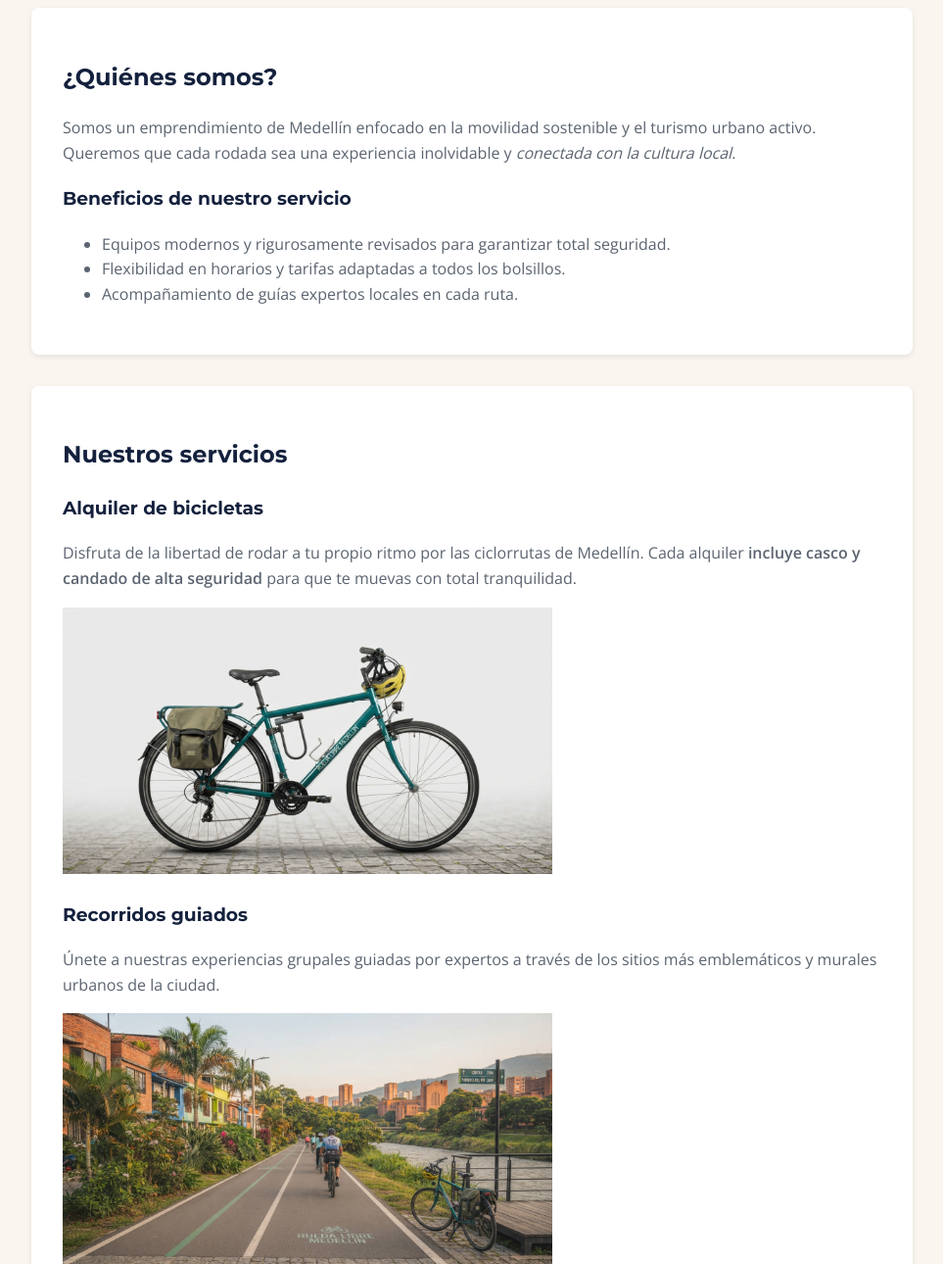
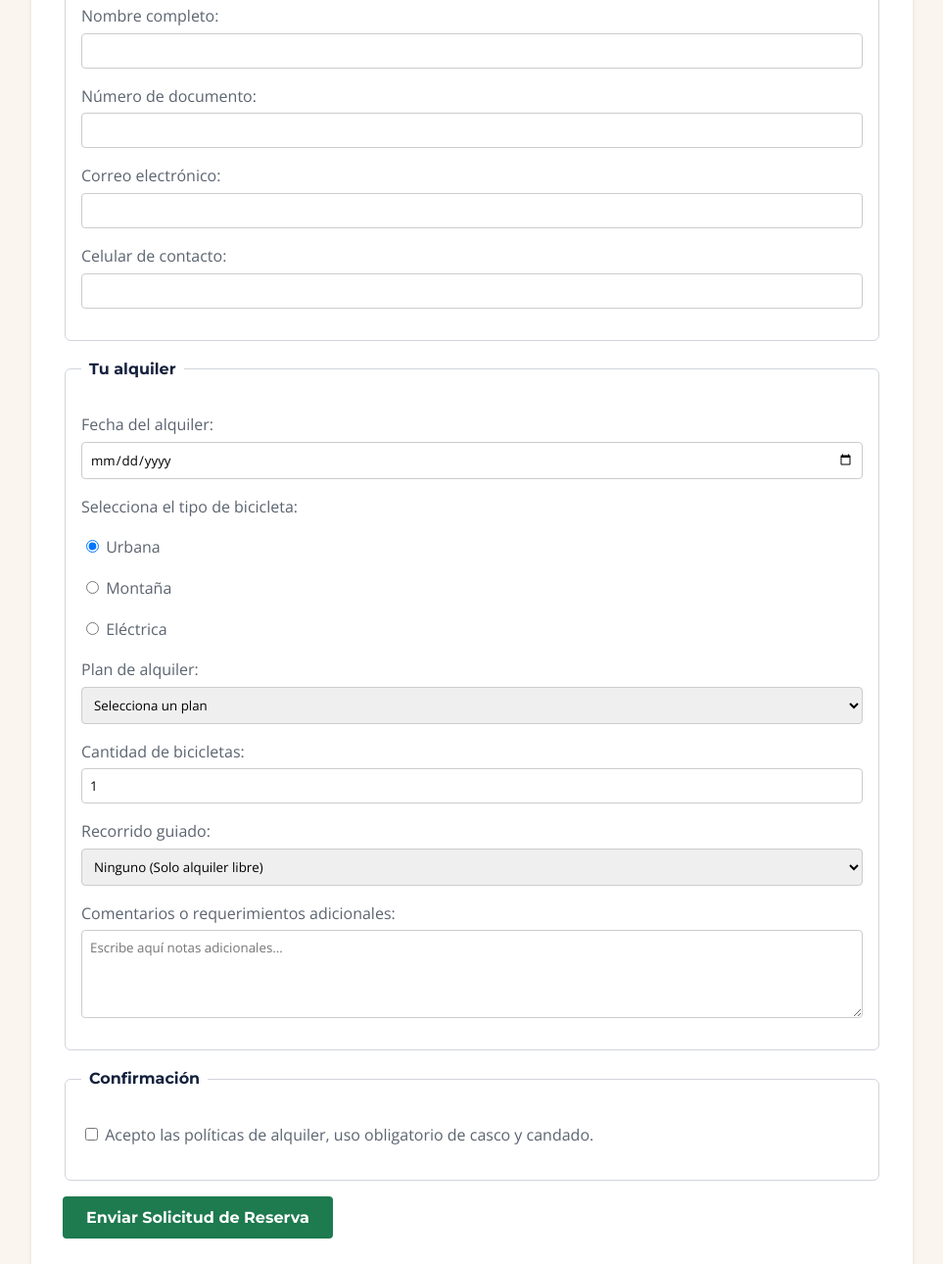
Before and after one commit to elveromero/rueda-libre, a plain HTML site: page index.html in a window 1280 px wide. Shown: the part 829-2119 px from the top of the page at 98% size, without its empty margins (158-1121 px from the left). Drawn offline with nearby package versions, Linux system fonts and the light colour scheme.

Commit message:
feat: implementa formulario de reservas completo en reservas.html con fieldsets y controles semanticos

```diff
--- a/index.html
+++ b/index.html
@@ -1,99 +1,161 @@
-<!DOCTYPE html>
+<<!DOCTYPE html>
 <html lang="es">
 <head>
     <meta charset="UTF-8">
     <meta name="viewport" content="width=device-width, initial-scale=1.0">
-    <meta name="description" content="Rueda Libre ofrece servicios de alquiler de bicicletas y recorridos guiados por la ciudad de Medellín.">
-    <title>Inicio | Rueda Libre Medellín</title>
-    <!-- Google Fonts Preconnect y Enlaces -->
+    <meta name="description" content="Completa tu reserva de bicicletas o recorridos guiados en Rueda Libre Medellín.">
+    <title>Reservas y Alquiler | Rueda Libre Medellín</title>
+    <!-- Google Fonts -->
     <link rel="preconnect" href="https://fonts.googleapis.com">
     <link rel="preconnect" href="https://fonts.gstatic.com" crossorigin>
     <link href="https://fonts.googleapis.com/css2?family=Montserrat:wght@700&family=Open+Sans:wght@400;600&display=swap" rel="stylesheet">
     <!-- Hoja de estilos externa -->
-    <link rel="stylesheet" href="css/style.css">
+    <link rel="stylesheet" href="../css/style.css">
 </head>
 <body>
 
-    <!-- Encabezado con marca y navegación principal -->
+    <!-- Encabezado y Navegación Principal -->
     <header>
-        <img src="img/logo.jpeg" alt="Logo oficial de Rueda Libre" width="160">
+        <a href="../index.html">
+            <img src="../img/logo.jpeg" alt="Logo oficial de Rueda Libre Medellín" width="160">
+        </a>
         <h1>Rueda Libre</h1>
+        <p>Sistema de Reservas en Línea</p>
+
         <nav>
-            <ul>
-                <li><a href="index.html" class="activo">Inicio</a></li>
-                <li><a href="paginas/tarifas.html">Tarifas y rutas</a></li>
-                <li><a href="paginas/reservas.html">Reservas</a></li>
+            <ul id="menu">
+                <li><a href="../index.html">Inicio</a></li>
+                <li><a href="/paginas/tarifas.html">Tarifas y rutas</a></li>
+                <li><a href="/paginas/reservas.html" class="activo">Reservas</a></li>
             </ul>
         </nav>
     </header>
 
-    <!-- Contenido principal de la página -->
     <main>
-        <p>¡Te damos la bienvenida a Rueda Libre! Explora la ciudad sobre dos ruedas de forma segura y sostenible. Si deseas ubicarnos, ve a la sección <a href="#encuentranos">Encuéntranos</a> o realiza una <a href="paginas/reservas.html">Reservar ahora</a>.</p>
-
-        <p>
-            <img src="img/ciclists.jpeg" alt="Logo de Rueda Libre" width="700">
-        </p>
-
-        <!-- Bloque temático 1: ¿Quiénes somos? -->
+        <!-- Sección de introducción -->
         <section>
-            <h2>¿Quiénes somos?</h2>
-            <p>Somos un emprendimiento de Medellín enfocado en la movilidad sostenible y el turismo urbano activo. Queremos que cada rodada sea una experiencia inolvidable y <em>conectada con la cultura local</em>.</p>
-
-            <h3>Beneficios de nuestro servicio</h3>
-            <ul>
-                <li>Equipos modernos y rigurosamente revisados para garantizar total seguridad.</li>
-                <li>Flexibilidad en horarios y tarifas adaptadas a todos los bolsillos.</li>
-                <li>Acompañamiento de guías expertos locales en cada ruta.</li>
-            </ul>
+            <h2>Reserva tu bicicleta</h2>
+            <p>Evitemos errores y esperas. Completa el siguiente formulario oficial para asegurar tu equipo y tu cupo en nuestros recorridos guiados.</p>
         </section>
 
-        <!-- Bloque temático 2: Nuestros servicios (con artículos independientes) -->
+        <!-- Sección del Formulario de Reserva -->
         <section>
-            <h2>Nuestros servicios</h2>
+            <h2>Formulario de reserva</h2>
+            <form action="#" method="post">
 
-            <article>
-                <h3>Alquiler de bicicletas</h3>
-                <p>Disfruta de la libertad de rodar a tu propio ritmo por las ciclorrutas de Medellín. Cada alquiler <strong>incluye casco y candado de alta seguridad</strong> para que te muevas con total tranquilidad.</p>
+                <!-- Grupo 1: Tus datos -->
+                <fieldset>
+                    <legend>Tus datos</legend>
+
+                    <p>
+                        <label for="nombre">Nombre completo:</label>
+                        <input type="text" id="nombre" name="nombre" required>
+                    </p>
+
+                    <p>
+                        <label for="documento">Número de documento:</label>
+                        <input type="text" id="documento" name="documento" required>
+                    </p>
+
+                    <p>
+                        <label for="correo">Correo electrónico:</label>
+                        <input type="email" id="correo" name="correo" required>
+                    </p>
+
+                    <p>
+                        <label for="celular">Celular de contacto:</label>
+                        <input type="tel" id="celular" name="celular" required>
+                    </p>
+                </fieldset>
+
+                <!-- Grupo 2: Tu alquiler -->
+                <fieldset>
+                    <legend>Tu alquiler</legend>
+
+                    <p>
+                        <label for="fecha-alquiler">Fecha del alquiler:</label>
+                        <input type="date" id="fecha-alquiler" name="fecha_alquiler" required>
+                    </p>
+
+                    <p>Selecciona el tipo de bicicleta:</p>
+                    <p>
+                        <input type="radio" id="bike-urbana" name="tipo_bicicleta" value="urbana" checked>
+                        <label for="bike-urbana">Urbana</label>
+                    </p>
+                    <p>
+                        <input type="radio" id="bike-montana" name="tipo_bicicleta" value="montana">
+                        <label for="bike-montana">Montaña</label>
+                    </p>
+                    <p>
+                        <input type="radio" id="bike-electrica" name="tipo_bicicleta" value="electrica">
+                        <label for="bike-electrica">Eléctrica</label>
+                    </p>
+
+                    <p>
+                        <label for="plan-alquiler">Plan de alquiler:</label>
+                        <select id="plan-alquiler" name="plan_alquiler" required>
+                            <option value="" disabled selected>Selecciona un plan</option>
+                            <option value="1-hora">1 hora</option>
+                            <option value="medio-dia">Medio día (4 horas)</option>
+                            <option value="dia-completo">Día completo (8 horas)</option>
+                        </select>
+                    </p>
+
+                    <p>
+                        <label for="cantidad-bicicletas">Cantidad de bicicletas:</label>
+                        <input type="number" id="cantidad-bicicletas" name="cantidad_bicicletas" min="1" max="6" value="1" required>
+                    </p>
+
+                    <p>
+                        <label for="recorrido-guiado">Recorrido guiado:</label>
+                        <select id="recorrido-guiado" name="recorrido_guiado">
+                            <option value="ninguno">Ninguno (Solo alquiler libre)</option>
+                            <option value="comuna-13">Tour Urbano Comuna 13</option>
+                            <option value="noc-centro">Ruta Nocturna Centro</option>
+                            <option value="parques-rio">Circuito Parques del Río</option>
+                        </select>
+                    </p>
+
+                    <p>
+                        <label for="comentarios">Comentarios o requerimientos adicionales:</label><br>
+                        <textarea id="comentarios" name="comentarios" rows="4" cols="40" placeholder="Escribe aquí notas adicionales..."></textarea>
+                    </p>
+                </fieldset>
+
+                <!-- Grupo 3: Confirmación -->
+                <fieldset>
+                    <legend>Confirmación</legend>
+
+                    <p>
+                        <input type="checkbox" id="politicas" name="politicas" value="aceptadas" required>
+                        <label for="politicas">Acepto las políticas de alquiler, uso obligatorio de casco y candado.</label>
+                    </p>
+                </fieldset>
+
+                <!-- Botón de envío -->
                 <p>
-                    <img src="img/bike.jpeg" alt="Bicicleta urbana de Rueda Libre equipada con casco y candado" width="500">
+                    <button type="submit">Enviar Solicitud de Reserva</button>
                 </p>
-            </article>
 
-            <article>
-                <h3>Recorridos guiados</h3>
-                <p>Únete a nuestras experiencias grupales guiadas por expertos a través de los sitios más emblemáticos y murales urbanos de la ciudad.</p>
-                <p>
-                    <img src="img/ruta.jpeg" alt="Ciclistas disfrutando de un recorrido guiado junto al río en Medellín" width="500">
-                </p>
-                <p><a href="paginas/tarifas.html#recorridos-guiados">Ver tabla completa de recorridos guiados y precios</a></p>
-            </article>
+            </form>
         </section>
 
-        <!-- Bloque temático 3: ¿Cómo alquilar? -->
-        <section>
-            <h2>¿Cómo alquilar?</h2>
-            <p>Sigue estos sencillos pasos para comenzar tu aventura:</p>
-            <ol>
-                <li>Elige el tipo de bicicleta o el recorrido guiado de tu preferencia.</li>
-                <li>Comunícate con nosotros o acércate a nuestra base operativa.</li>
-                <li>Recibe tu equipo (<strong>incluye casco y candado</strong>).</li>
-                <li>¡Disfruta de Medellín y devuelve el equipo a tiempo!</li>
-            </ol>
-        </section>
+        <!-- Contenido complementario: Horario de atención -->
+        <aside>
+            <h3>Horario de atención y reservas</h3>
+            <dl>
+                <dt>Lunes a Viernes</dt>
+                <dd>08:00 AM – 06:00 PM</dd>
 
-        <!-- Bloque temático 4: Encuéntranos -->
-        <section id="encuentranos">
-            <h2>Encuéntranos</h2>
-            <p>¿Tienes dudas o quieres visitarnos?</p>
-            <ul>
-                <li>Correo de contacto: <a href="mailto:hola@ruedalibre.example">hola@ruedalibre.example</a></li>
-                <li>Ubicación: <a href="https://maps.google.com" target="_blank" rel="noopener noreferrer">Ver en Google Maps</a></li>
-            </ul>
-        </section>
+                <dt>Sábados</dt>
+                <dd>08:00 AM – 04:00 PM</dd>
+
+                <dt>Domingos y Festivos</dt>
+                <dd>09:00 AM – 02:00 PM</dd>
+            </dl>
+        </aside>
     </main>
 
-    <!-- Pie de página -->
     <footer>
         <p>Rueda Libre | Correo: <a href="mailto:hola@ruedalibre.example">hola@ruedalibre.example</a> | &copy; 2026</p>
     </footer>
```
Also changed, not shown: bitacora.txt.
